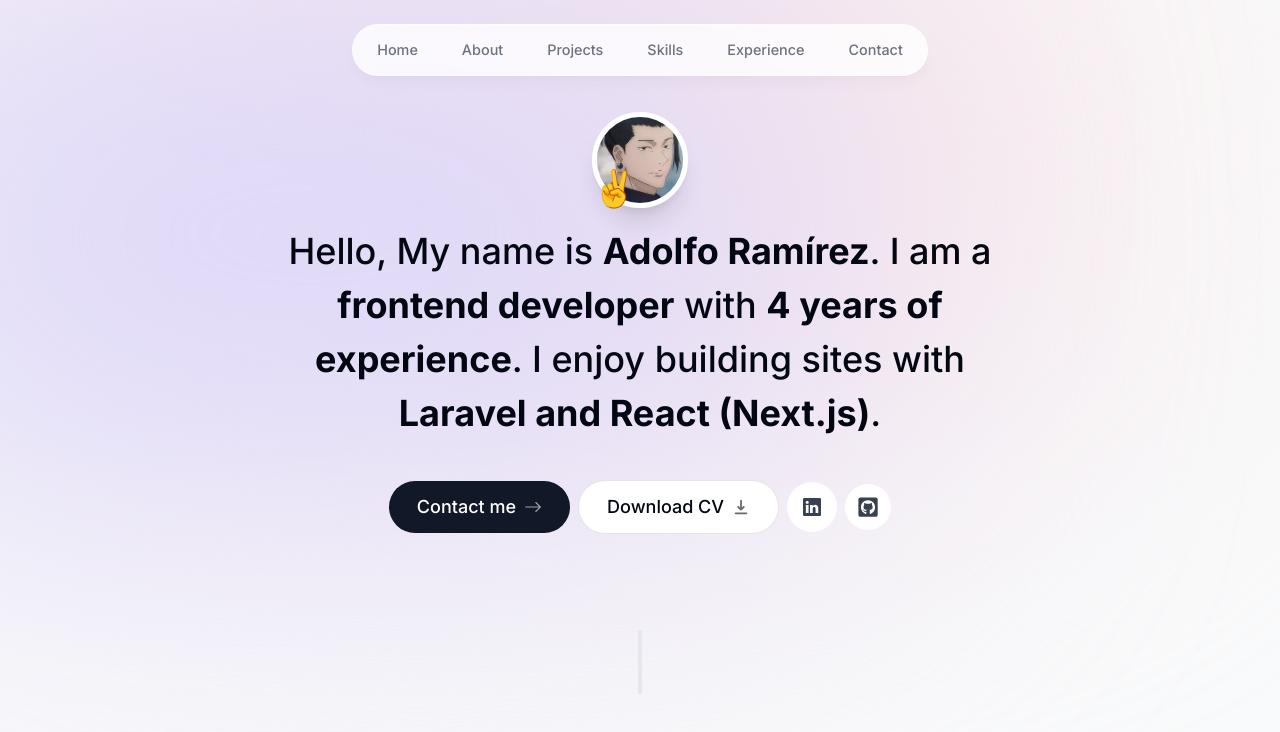
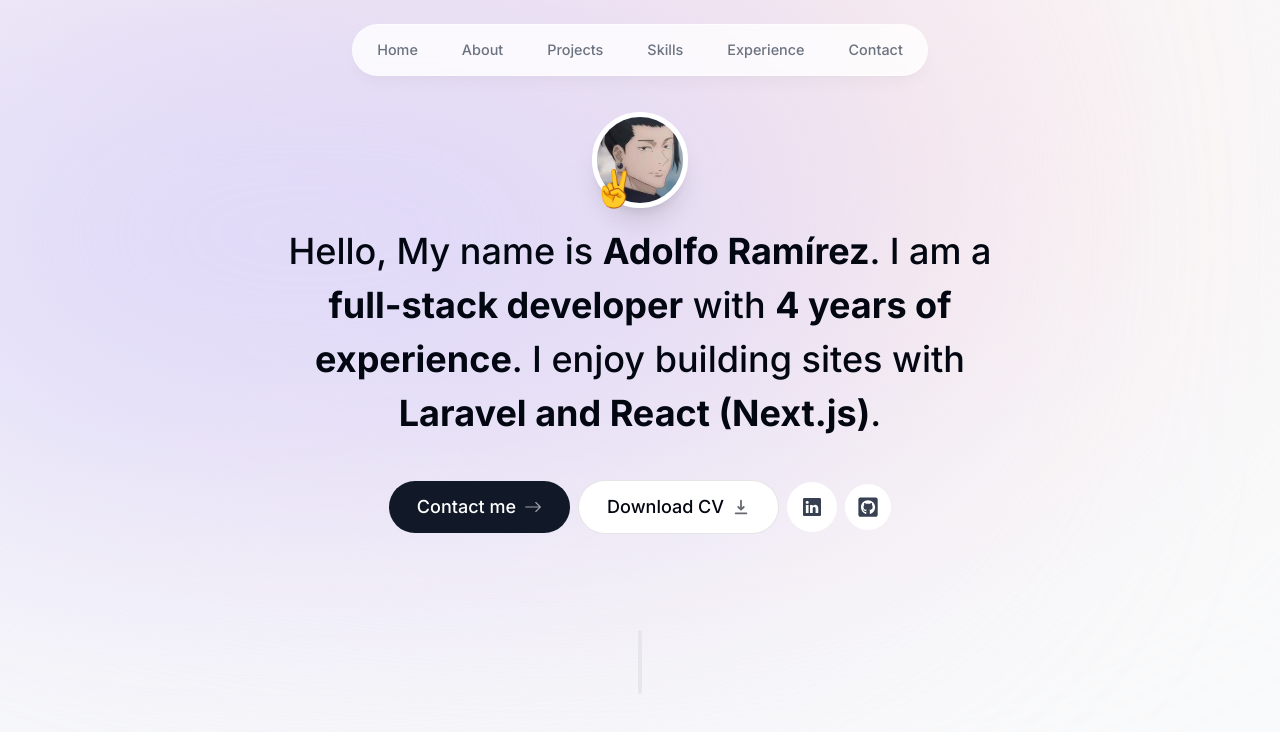
Before and after one commit to Adolf97/portfolio, a Next.js app: page / in a window 1280 px wide. Shown: the top 732 px of the page. Built offline with nearby package versions, Linux system fonts and the light colour scheme.

Commit message:
Few changes on the code, nothing to the view

```diff
--- a/components/intro.tsx
+++ b/components/intro.tsx
@@ -53,15 +53,13 @@ export default function Intro() {
         initial={{ opacity: 0, y: 100 }}
         animate={{ opacity: 1, y: 0 }}
       >
-        Hello, My name is <span className="font-bold">Adolfo Ramírez</span>. I am a <span className="font-bold">frontend developer</span> with <span className="font-bold">4 years of experience</span>. I enjoy building sites with <span className="font-bold">Laravel and React (Next.js)</span>.
+        Hello, My name is <span className="font-bold">Adolfo Ramírez</span>. I am a <span className="font-bold">full-stack developer</span> with <span className="font-bold">4 years of experience</span>. I enjoy building sites with <span className="font-bold">Laravel and React (Next.js)</span>.
       </motion.h1>
 
       <motion.div className="flex flex-col sm:flex-row items-center justify-center gap-2 px-4 text-lg font-medium"
         initial={{ opacity: 0, y: 100 }}
         animate={{ opacity: 1, y: 0 }}
-        transition={{
-          delay: 0.1,
-        }}
+        transition={{ delay: 0.1 }}
       >
         <Link
           href="#contact"
```
